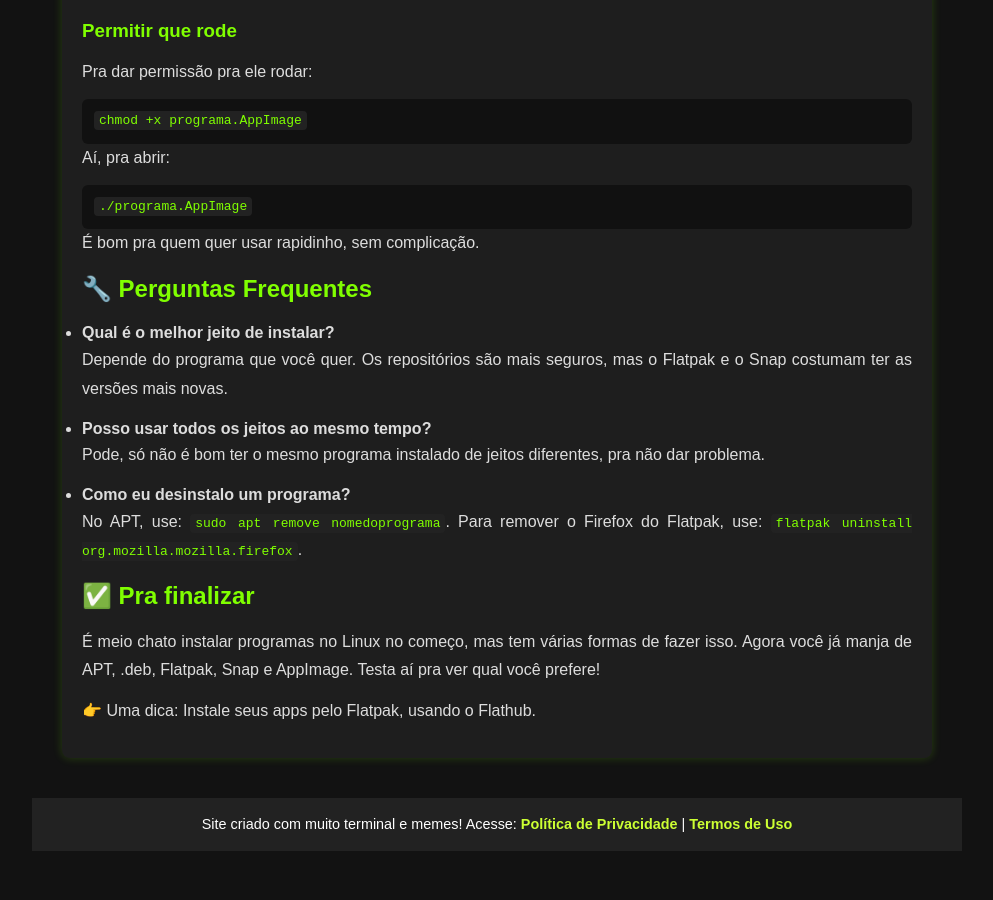
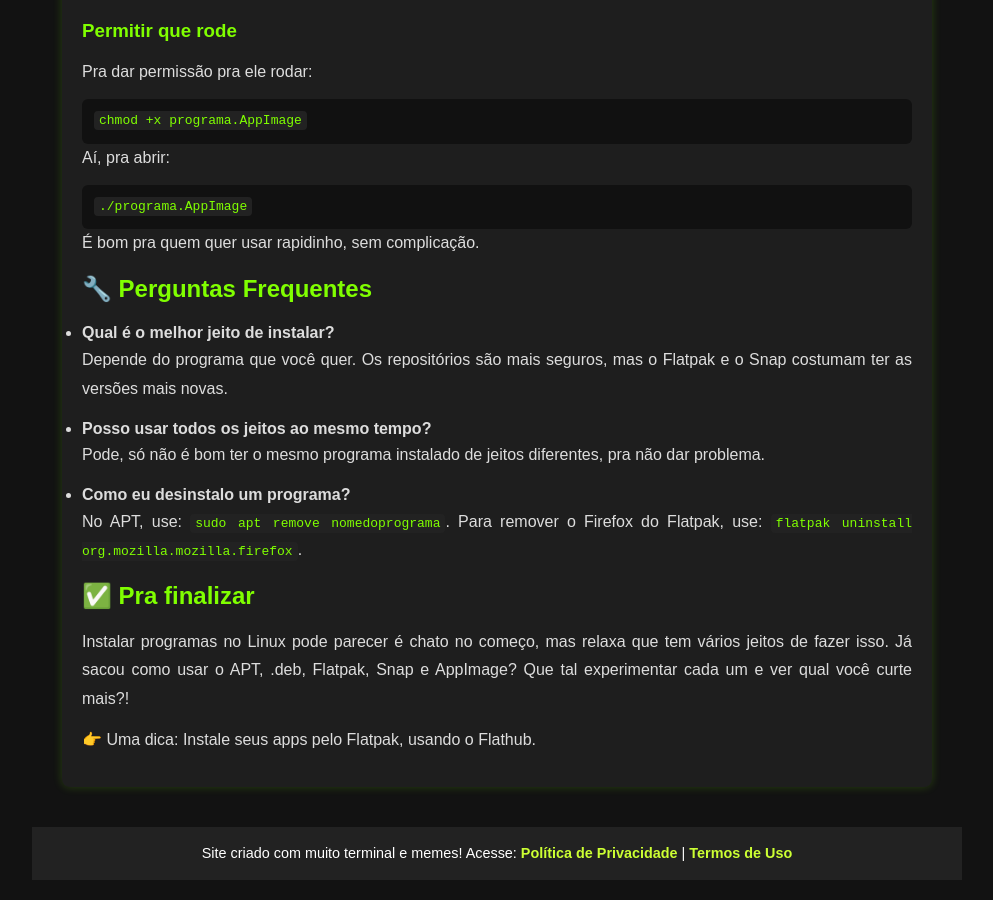
Before and after one commit to Piolinux/piolinux-site, a Jekyll site: the page instalando-programas-linux-iniciantes.html, which Jekyll copies as it is, in a window 1280 px wide and 900 px high, scrolled down 1984 px. Shown: the whole window, without its empty margins (143-1136 px from the left). Built offline with Jekyll 4.4.1, drawn with Linux system fonts in a browser that asks for light colours; before the commit the page ends 2855 px from its top, so only the background shows below that.

Commit message:
Update instalando-programas-linux-iniciantes.html

```diff
--- a/instalando-programas-linux-iniciantes.html
+++ b/instalando-programas-linux-iniciantes.html
@@ -383,7 +383,7 @@ sudo apt --fix-broken install</code></pre>
             </ul>
 
             <h2>✅ Pra finalizar</h2>
-            <p>É meio chato instalar programas no Linux no começo, mas tem várias formas de fazer isso. Agora você já manja de APT, .deb, Flatpak, Snap e AppImage. Testa aí pra ver qual você prefere!</p>
+            <p>Instalar programas no Linux pode parecer é chato no começo, mas relaxa que tem vários jeitos de fazer isso. Já sacou como usar o APT, .deb, Flatpak, Snap e AppImage? Que tal experimentar cada um e ver qual você curte mais?!</p>
             <p>👉 Uma dica: Instale seus apps pelo Flatpak, usando o Flathub.</p>
         </section>
     </main>
```
